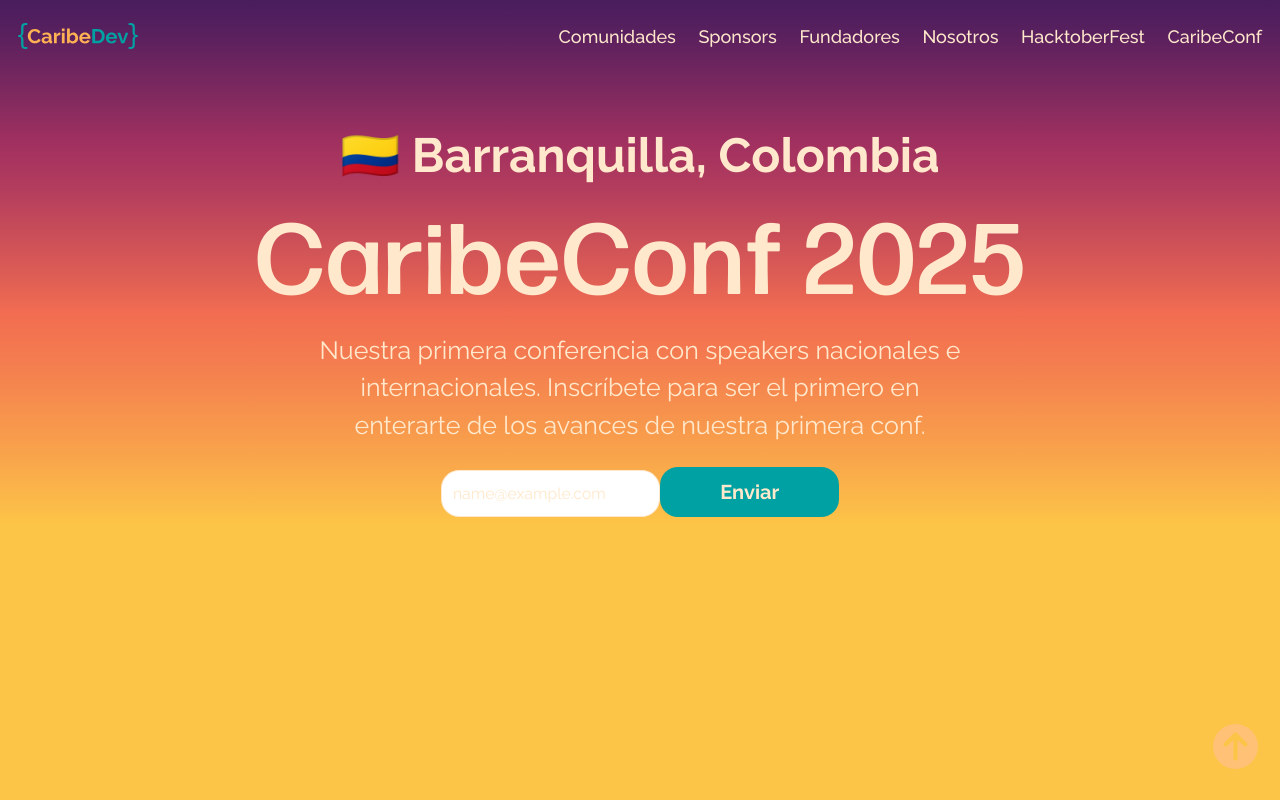
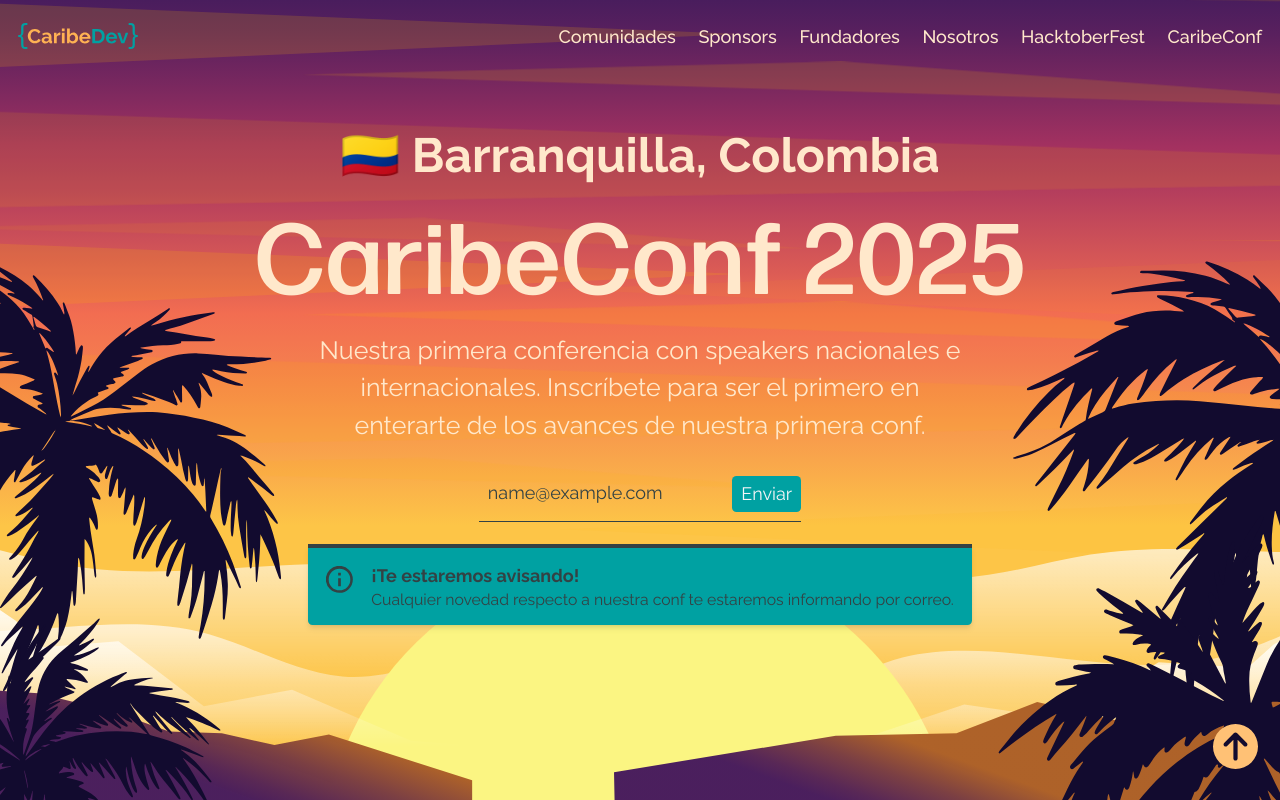
Before and after one commit to Caribe-Dev/caribe-page, a Next.js app: page /caribeconf in a window 1280 px wide. Both pictures are taken after typing "name@example.com" into the empty fields and a click on the button "Enviar". Shown: the top 800 px of the page. Built offline with nearby package versions, Linux system fonts and the light colour scheme; no server answers.

Commit message:
add background and popup success

```diff
--- a/src/pages/api/newsletter-conf.js
+++ b/src/pages/api/newsletter-conf.js
@@ -1,11 +1,15 @@
 import { getFirestore } from "firebase-admin/firestore";
-import admin from "firebase-admin";
+import { getApps, initializeApp, cert } from "firebase-admin/app";
 
 const serviceAccount = JSON.parse(process.env.FIREBASE_SDK_PRIVATE);
 
-admin.initializeApp({
-    credential: admin.credential.cert(serviceAccount)
-});
+const alreadyCreatedAps = getApps();
+
+if (alreadyCreatedAps.length === 0) {
+    initializeApp({
+        credential: cert(serviceAccount)
+    });
+}
 
 const db = getFirestore();
 
@@ -13,11 +17,19 @@
     req,
     res
 ) {
-    const id = db.collection("caribe-conf-2024").doc().id;
-    const docRef = db.collection('caribe-conf-2024').doc(id);
-    const { email } = req.body;
+    if (req.method === 'POST') {
+        const { email } = req.body;
 
-    await docRef.set({ email });
+        const existEmail = await db.collection("caribe-conf-2024").where('email', '==', email, true).get();
 
-    res.status(200).json({ message: 'success' })
+        if (existEmail.empty) {
+            const id = db.collection("caribe-conf-2024").doc().id;
+            const docRef = db.collection('caribe-conf-2024').doc(id);
+
+            await docRef.set({ email });
+        }
+
+
+        res.status(200).json({ message: 'success' });
+    }
 }
--- a/src/pages/caribeconf.js
+++ b/src/pages/caribeconf.js
@@ -1,12 +1,21 @@
 import { Seo } from "@/components/Seo";
 import { Layout } from "@/components/Layout";
 import { useState } from "react";
+import SunImage from '../../public/images/sun.svg';
+import CloudsImage from '../../public/images/clouds.svg';
+import HighWaveImage from '../../public/images/high-wave.svg';
+import SmallWaveImage from '../../public/images/small-wave.svg';
+import LeftPalmsImage from '../../public/images/left-palms.svg';
+import RightPalmsImage from '../../public/images/right-palms.svg';
+import LeftMountainImage from '../../public/images/left-mountain.svg';
+import RightMountainImage from '../../public/images/right-mountain.svg';
 
 const DOMAIN = process.env.NEXT_PUBLIC_DOMAIN;
 
 const home = () => {
+    const [isSend, SetIsSend] = useState(false);
+    const [error, setError] = useState(null);
     const [isLoading, setIsLoading] = useState(false);
-    const [error, setError] = useState(null);
 
     async function onSubmit(event) {
         event.preventDefault();
@@ -24,10 +33,13 @@
                 },
             })
         } catch (error) {
-            setError(error.message)
-            console.error(error)
+            setError(error.message);
+            console.error(error);
+            SetIsSend(false);
         } finally {
-            setIsLoading(false)
+            SetIsSend(true);
+            setIsLoading(false);
+
         }
     }
 
@@ -39,26 +51,59 @@
                 image={`${DOMAIN}/images/caribe-dev-hero.png`}
             />
             <section className="min-h-[75vh] md:min-h-screen bg-primary-hero relative">
+                <div className="hidden md:flex absolute justify-center top-[30%] md:top-0 left-0 right-0 w-full">
+                    <CloudsImage className="w-[100%]" />
+                </div>
+                <div className="absolute flex justify-center top-[30%] md:top-10% left-0 right-0 w-full">
+                    <CloudsImage className="w-[100%]" />
+                </div>
+                <div className="absolute bottom-0 left-0 right-0 flex justify-center w-full">
+                    <HighWaveImage className="w-[100%] h-[130px] md:h-auto" />
+                </div>
+                <div className="absolute bottom-0 left-0 right-0 flex justify-center w-full">
+                    <SmallWaveImage className="w-[100%] h-[120px] md:h-auto" />
+                </div>
+                <div className="absolute bottom-0 left-0 right-0 flex justify-center w-full">
+                    <SunImage className="w-[80%] md:w-[50%]" />
+                </div>
+                <div className="absolute bottom-0 left-0 right-0 flex w-full">
+                    <LeftMountainImage className="w-[50%] md:w-[40%]" />
+                </div>
+                <div className="absolute bottom-0 left-0 right-0 flex justify-end w-full">
+                    <RightMountainImage className="w-[50%] md:w-[52%]" />
+                </div>
+                <div className="absolute flex justify-start -bottom-[20%] left-0 right-0 w-full">
+                    <LeftPalmsImage className="w-[30%] z-[1] md:w-[22%]" />
+                </div>
+                <div className="absolute flex justify-end -bottom-[20%] left-0 right-0 w-full">
+                    <RightPalmsImage className="w-[25%] z-[1] md:w-[22%]" />
+                </div>
                 <Layout className="flex items-center flex-col z-1 relative pt-[100px] md:pt-[140px]">
                     <h2 className="flex justify-center text-xl md:text-[48px] gap-3 text-tertiary font-bold">
                         <span>🇨🇴 Barranquilla, Colombia</span>
                     </h2>
                     <h1 className="text-tertiary text-center text-[40px] md:text-[100px] max-w-[800px] mt-5 md:mt-10 leading-[95%]">CaribeConf 2025</h1>
                     <p className="mt-[20px] text-[25px] text-tertiary text-center max-w-xl">Nuestra primera conferencia con speakers nacionales e internacionales. Inscríbete para ser el primero en enterarte de los avances de nuestra primera conf.</p>
-                    <div className='flex justify-center pt-5'>
+                    <div className='flex justify-center pt-5 mb-5'>
                         {error && <div style={{ color: 'red' }}>{error}</div>}
                         <form onSubmit={onSubmit}>
-                            <input type="email" name="email" placeholder="Email..."
-                                className="bg-background border text-tertiary text-[20px] text-sm rounded-2xl focus:ring-blue-500 focus:border-blue-500 p-2.5  dark:text-white dark:focus:ring-blue-500 dark:focus:border-blue-500" />
-                            <button
-                                className='text-tertiary text-[20px] justify-center items-center rounded-2xl bg-secondary px-[60px] py-[10px] font-bold hover:opacity-90'
-                                type="submit"
-                                disabled={isLoading}
-                            >
-                                {isLoading ? 'Enviando...' : 'Enviar'}
-                            </button>
+                            <div className="flex items-center border-b border-teal-500 py-2">
+                                <input className="appearance-none bg-transparent border-none w-full text-gray-700 mr-3 py-1 px-2 leading-tight focus:outline-none" type="email" placeholder="Email" aria-label="email" name="email" />
+                                <button className="bg-background flex-shrink-0 text-tertiary bg-secondary text-white py-1 px-2 rounded" type="submit" disabled={isLoading}>
+                                    {isLoading ? 'Enviando...' : 'Enviar'}
+                                </button>
+                            </div>
                         </form>
                     </div>
+                    {!isSend || <div className="bg-secondary md:block border-t-4 border-teal-500 rounded-b text-gray px-4 py-3 shadow-md" role="alert">
+                        <div className="flex">
+                            <div className="py-1"><svg class="fill-current h-6 w-6 text-teal-500 mr-4" viewBox="0 0 20 20"><path d="M2.93 17.07A10 10 0 1 1 17.07 2.93 10 10 0 0 1 2.93 17.07zm12.73-1.41A8 8 0 1 0 4.34 4.34a8 8 0 0 0 11.32 11.32zM9 11V9h2v6H9v-4zm0-6h2v2H9V5z" /></svg></div>
+                            <div>
+                                <p className="font-bold">¡Te estaremos avisando!</p>
+                                <p className="text-sm">Cualquier novedad respecto a nuestra conf te estaremos informando por correo.</p>
+                            </div>
+                        </div>
+                    </div>}
                 </Layout>
             </section>
         </>
```
